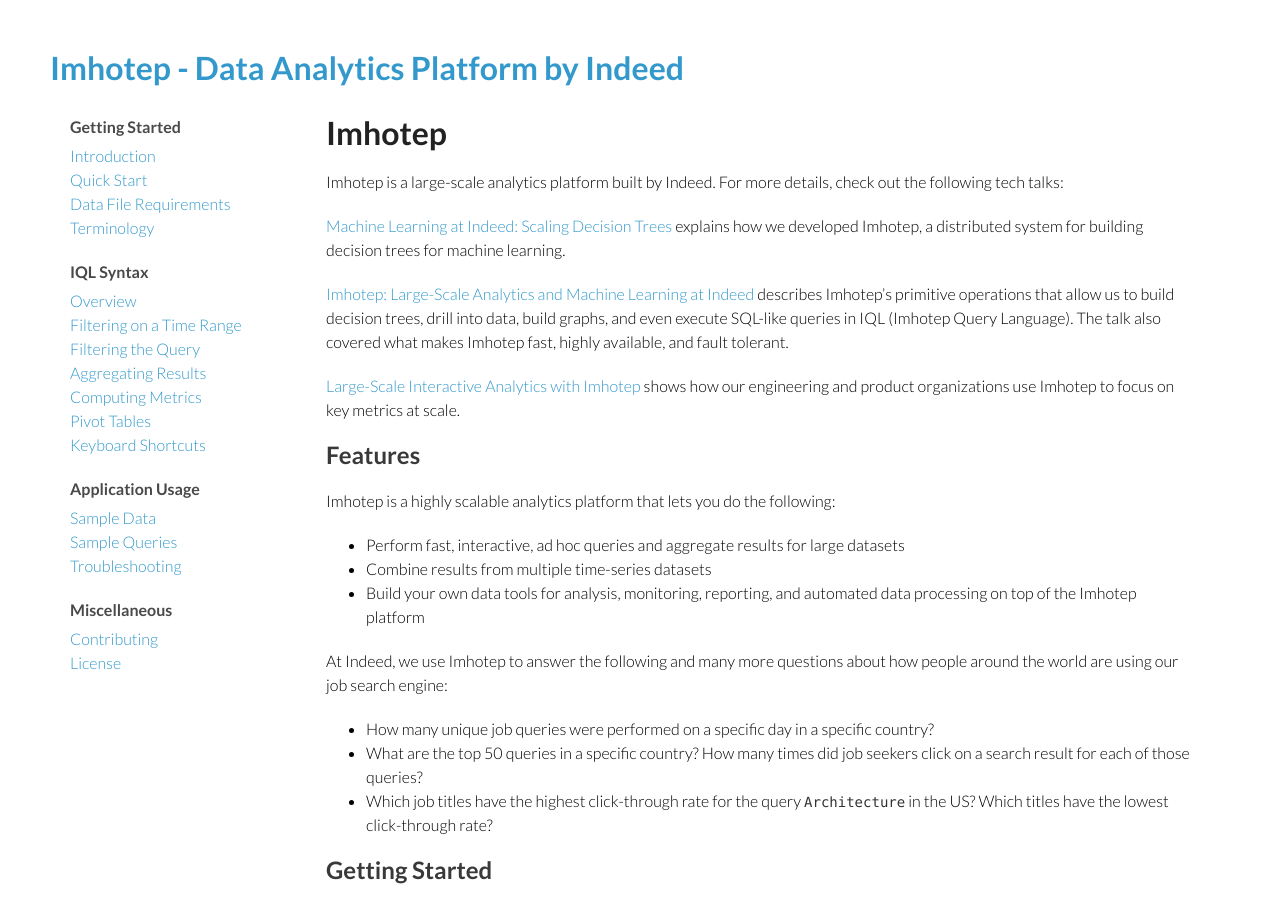
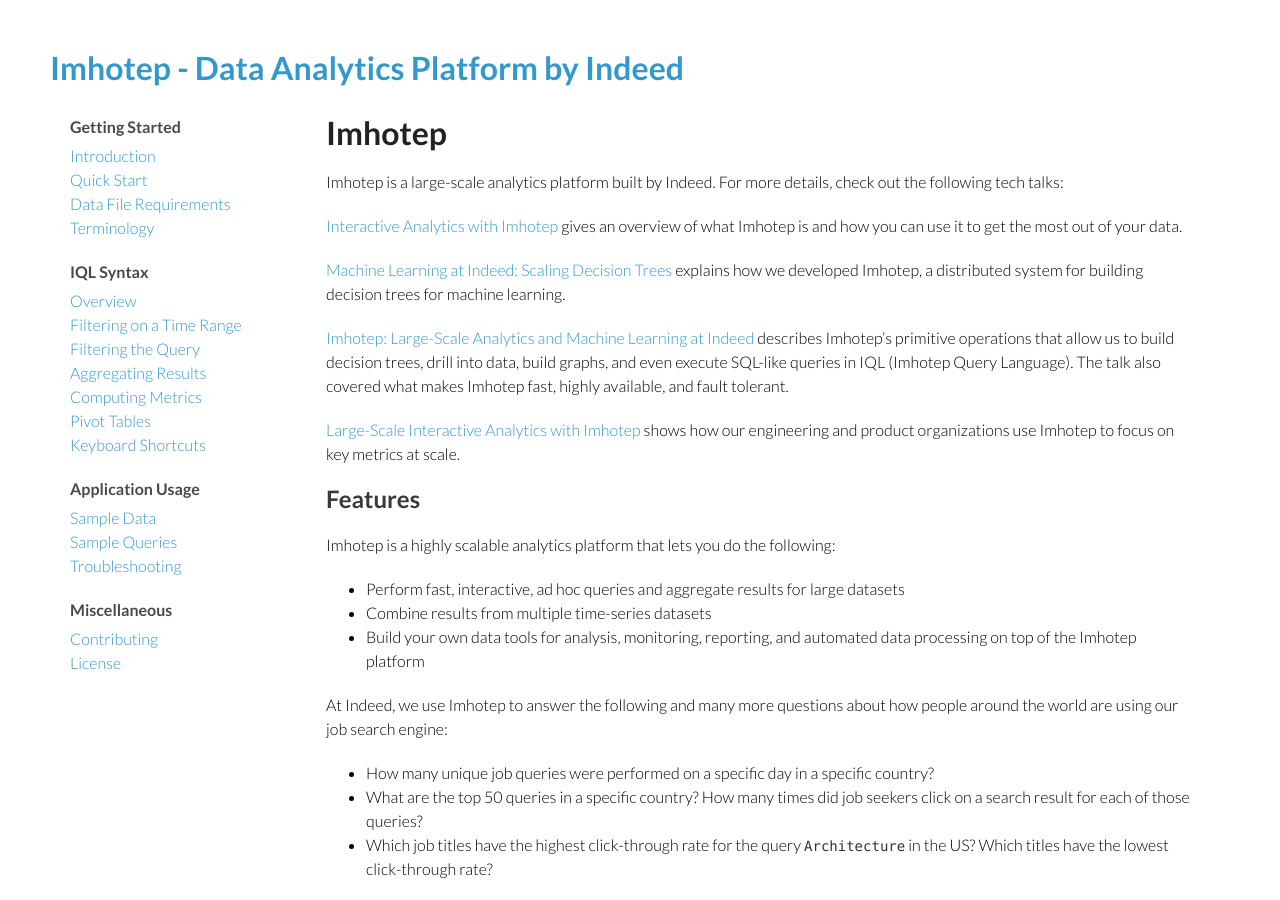
Before and after one commit to indeedeng/imhotep, a Jekyll site: the page built from index.md, in a window 1280 px wide and 900 px high. Built offline with Jekyll 4.4.1, drawn with Linux system fonts in a browser that asks for light colours; Markdown is read by kramdown in place of the engine named in the settings.

Commit message:
add link to new intro talk

```diff
--- a/index.md
+++ b/index.md
@@ -5,6 +5,8 @@
 ---
 
 Imhotep is a large-scale analytics platform built by Indeed. For more details, check out the following tech talks:
+
+[Interactive Analytics with Imhotep](http://youtu.be/LBDZFtqL-ck?list=UURVEh0SlyrZNTeIbEDwj3wQ) gives an overview of what Imhotep is and how you can use it to get the most out of your data.
 
 [Machine Learning at Indeed: Scaling Decision Trees](http://engineering.indeed.com/talks/machine-learning-indeed-scaling-decision-trees/) explains how we developed Imhotep, a distributed system for building decision trees for machine learning.
 
```
